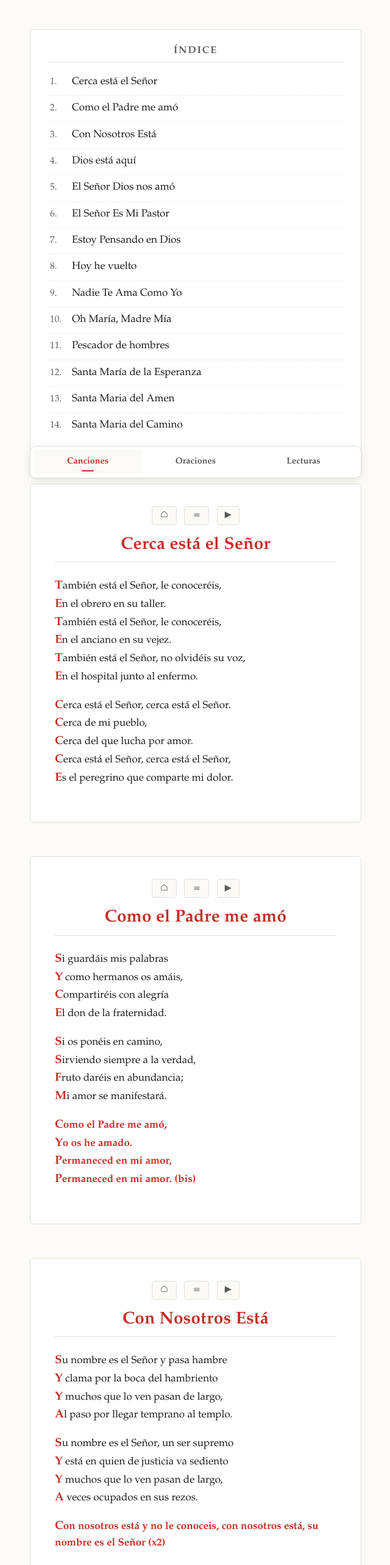
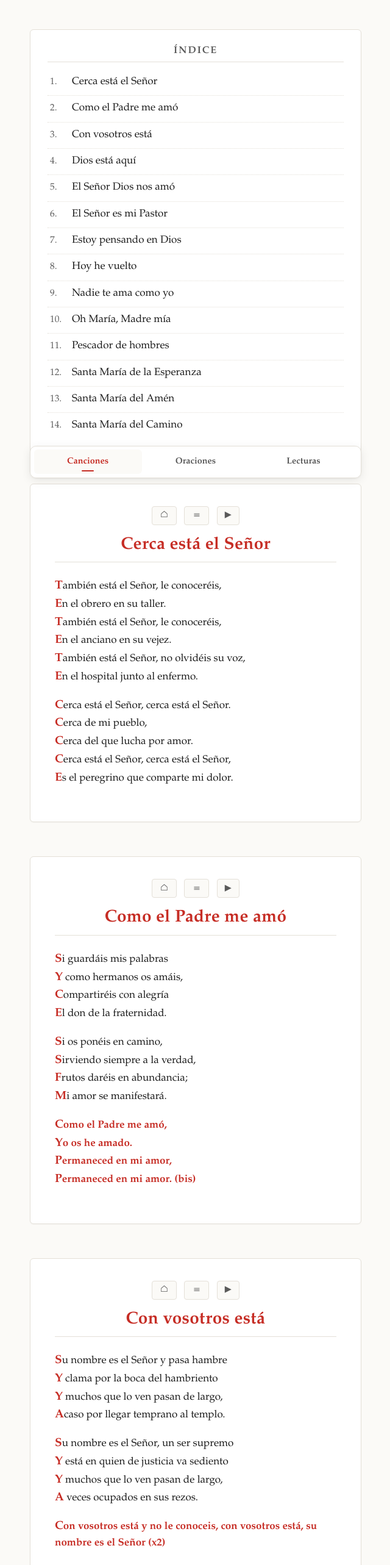
Before and after one commit to Perlesvaux/cancionero, a React (Vite) app: page / in a window 1280 px wide. Shown: the top 2566 px of the page at 61% size, without its empty margins (319-959 px from the left). Built offline with nearby package versions, Linux system fonts and the light colour scheme.

Commit message:
fix: fixed typos

```diff
--- a/src/constants/canciones/como_el_padre_me_amo.ts
+++ b/src/constants/canciones/como_el_padre_me_amo.ts
@@ -21,7 +21,7 @@ export default {
 
   Si os ponéis en camino,
   Sirviendo siempre a la verdad,
-  Fruto daréis en abundancia;
+  Frutos daréis en abundancia;
   Mi amor se manifestará.
 
   No veréis amor tan grande
@@ -42,7 +42,7 @@ export default {
 
   Si os ponéis en camino,
   Sirviendo siempre a la verdad,
-  Fruto daréis en abundancia;
+  Frutos daréis en abundancia;
   Mi amor se manifestará.
 
   **Como el Padre me amó,**
--- a/src/constants/canciones/con_nosotros_esta.ts
+++ b/src/constants/canciones/con_vosotros_esta.ts
@@ -3,18 +3,18 @@ import type {Cancion} from '../../types'
 
 export default {
 
-  nombre: "Con Nosotros Está",
+  nombre: "Con vosotros está",
   letra: `Su nombre es el Señor y pasa hambre
   Y clama por la boca del hambriento
   Y muchos que lo ven pasan de largo,
-  Al paso por llegar temprano al templo.
+  Acaso por llegar temprano al templo.
 
   Su nombre es el Señor, un ser supremo
   Y está en quien de justicia va sediento
   Y muchos que lo ven pasan de largo,
   A veces ocupados en sus rezos.
 
-  **Con nosotros está y no le conoceis, con nosotros está, su nombre es el Señor (x2)**
+  **Con vosotros está y no le conoceis, con vosotros está, su nombre es el Señor (x2)**
 
   Su nombre es el Señor y está desnudo,
   La ausencia del amor hiela sus huesos
@@ -39,14 +39,14 @@ export default {
   resumen:`Su nombre es el Señor y pasa hambre
   Y clama por la boca del hambriento
   Y muchos que lo ven pasan de largo,
-  Al paso por llegar temprano al templo.
+  Acaso por llegar temprano al templo.
 
   Su nombre es el Señor, un ser supremo
   Y está en quien de justicia va sediento
   Y muchos que lo ven pasan de largo,
   A veces ocupados en sus rezos.
 
-  **Con nosotros está y no le conoceis, con nosotros está, su nombre es el Señor (x2)**`,
+  **Con vosotros está y no le conoceis, con vosotros está, su nombre es el Señor (x2)**`,
 
   isShort: false
 
--- a/src/constants/canciones/el_senor_es_mi_pastor.ts
+++ b/src/constants/canciones/el_senor_es_mi_pastor.ts
@@ -2,8 +2,8 @@ import type {Cancion} from '../../types'
 
 export default {
 
-  nombre: "El Señor Es Mi Pastor",
-  letra:`El Señor es mi pastor, con él nada me falta.
+  nombre: "El Señor es mi Pastor",
+  letra:`El Señor es mi Pastor, con él nada me falta.
   En verdes praderas él me hace recostar.
   Me conduce hacia fuentes tranquilas
   y repara mis fuerzas.
@@ -12,14 +12,14 @@ export default {
   porque tú vas conmigo: tu vara y tu cayado me sosiegan.`,
 
 
-  resumen:`**El Señor es mi pastor**,
+  resumen:`**El Señor es mi Pastor**,
   **Nada me faltará**
 
   A fuentes tranquilas me conduces
   Me guías por los senderos
   Por el honor de tu nombre
 
-  **El Señor es mi pastor,**
+  **El Señor es mi Pastor,**
   **Nada me faltará**`,
 
 
--- a/src/constants/canciones/estoy_pensando_en_dios.ts
+++ b/src/constants/canciones/estoy_pensando_en_dios.ts
@@ -2,30 +2,30 @@ import type {Cancion} from '../../types'
 
 export default {
 
-  nombre: "Estoy Pensando en Dios",
+  nombre: "Estoy pensando en Dios",
   letra:`**Estoy pensando en Dios**
-  **Estoy pensando en su amor**
+  **Estoy pensando en Su amor**
   **Estoy pensando en Dios**
-  **Estoy pensando en su amor**
+  **Estoy pensando en Su amor**
 
-  Olvida el hombre a su Señor y poco a poco se desvía
+  Olvida el hombre a Su Señor y poco a poco se desvía
   Y entre angustia y cobardía va perdiéndose el amor
-  Dios le habla como amigo, huye el hombre de su amor
+  Dios le habla como amigo, huye el hombre de Su amor
 
   **Estoy pensando en Dios**
-  **Estoy pensando en su amor**
+  **Estoy pensando en Su amor**
   **Estoy pensando en Dios**
-  **Estoy pensando en su amor**`,
+  **Estoy pensando en Su amor**`,
 
 
-  resumen: `Olvida el hombre a su Señor y poco a poco se desvía
+  resumen: `Olvida el hombre a Su Señor y poco a poco se desvía
   Y entre angustia y cobardía va perdiéndose el amor
-  Dios le habla como amigo, huye el hombre de su amor
+  Dios le habla como amigo, huye el hombre de Su amor
 
   **Estoy pensando en Dios**
-  **Estoy pensando en su amor**
+  **Estoy pensando en Su amor**
   **Estoy pensando en Dios**
-  **Estoy pensando en su amor**`,
+  **Estoy pensando en Su amor**`,
 
 
   isShort: false
--- a/src/constants/canciones/hoy_he_vuelto.ts
+++ b/src/constants/canciones/hoy_he_vuelto.ts
@@ -15,7 +15,7 @@ export default {
   Por caminos que se alejan, me perdí
   Por caminos que se alejan, me perdí
 
-  Y hoy he vuelto, madre, a recordar
+  Hoy he vuelto, madre, a recordar
   Cuántas cosas dije ante tu altar
   Y al rezarte puedo comprender
   **Que una madre no se cansa de esperar**
@@ -27,14 +27,14 @@ export default {
   Y tu abrazo es mi alegría de volver
   Y tu abrazo es mi alegría de volver
 
-  Y hoy he vuelto, madre, a recordar
+  Hoy he vuelto, madre, a recordar
   Cuántas cosas dije ante tu altar
   Y al rezarte puedo comprender
   **Que una madre no se cansa de esperar**
   **Que una madre no se cansa de esperar**`,
 
 
-  resumen:`Y hoy he vuelto, madre, a recordar
+  resumen:`Hoy he vuelto, madre, a recordar
   Cuántas cosas dije ante tu altar
   Y al rezarte puedo comprender
   **Que una madre no se cansa de esperar**
--- a/src/constants/canciones/nadie_te_ama_como_yo.ts
+++ b/src/constants/canciones/nadie_te_ama_como_yo.ts
@@ -2,7 +2,7 @@ import type {Cancion} from '../../types'
 
 export default {
 
-  nombre: "Nadie Te Ama Como Yo",
+  nombre: "Nadie te ama como yo",
   letra:`Cuánto he esperado este momento
   Cuánto he esperado que estuvieras así
   Cuánto he esperado que me hablaras
@@ -11,19 +11,19 @@ export default {
   Yo sé bien lo que has vivido
   Sé bien por qué has llorado
   Yo sé bien lo que has sufrido
-  Pues de Tu lado no me he ido
+  Pues de tu lado no me he ido
 
-  **Pues nadie Te ama como yo**
-  **Pues nadie Te ama como yo**
+  **Pues nadie te ama como yo**
+  **Pues nadie te ama como yo**
   **Mira la cruz**
   **Esa es mi más grande prueba**
-  **Nadie Te ama como yo**
+  **Nadie te ama como yo**
 
-  **Pues nadie Te ama como yo**
-  **Pues nadie Te ama como yo**
+  **Pues nadie te ama como yo**
+  **Pues nadie te ama como yo**
   **Mira la cruz**
   **Fue por Ti, fue porque Te amo**
-  **Nadie Te ama como yo**
+  **Nadie te ama como yo**
 
   Yo sé bien lo que me dices
   Aunque a veces no me hables
@@ -35,14 +35,14 @@ export default {
   Aún, a veces, Te he cargado
   Yo he sido Tu mejor amigo
 
-  **Pues nadie Te ama como yo**
-  **Pues nadie Te ama como yo**
+  **Pues nadie te ama como yo**
+  **Pues nadie te ama como yo**
   **Mira la cruz**
   **Esa es mi más grande prueba**
-  **Nadie Te ama como yo**
+  **Nadie te ama como yo**
 
-  **Pues nadie Te ama como yo**
-  **Pues nadie Te ama como yo**
+  **Pues nadie te ama como yo**
+  **Pues nadie te ama como yo**
   **Mira la cruz**
   **Fue por Ti, fue porque Te amo**`,
 
@@ -50,13 +50,13 @@ export default {
   resumen:`Yo sé bien lo que has vivido
   Sé bien por qué has llorado
   Yo sé bien lo que has sufrido
-  Pues de Tu lado no me he ido
+  Pues de tu lado no me he ido
 
-  **Pues nadie Te ama como yo**
-  **Pues nadie Te ama como yo**
+  **Pues nadie te ama como yo**
+  **Pues nadie te ama como yo**
   **Mira la cruz**
   **Esa es mi más grande prueba**
-  **Nadie Te ama como yo**`,
+  **Nadie te ama como yo**`,
 
   isShort: false
 
--- a/src/constants/canciones/oh_maria_madre_mia.ts
+++ b/src/constants/canciones/oh_maria_madre_mia.ts
@@ -3,7 +3,7 @@ import type {Cancion} from '../../types'
 
 export default {
 
-  nombre: "Oh María, Madre Mía",
+  nombre: "Oh María, Madre mía",
   letra:`**¡Oh María, Madre mía, oh consuelo del mortal! Amparadme y guiadme a la patria celestial.**
 
   Con el ángel de María las grandezas celebrad;
@@ -18,8 +18,8 @@ export default {
   De sus gracias tesorera Te ha nombrado el redentor
   Con tal madre y medianera Nada temas, pecador.
 
-  Pues te llamo con fe viva Muestra, madre, tu bondad;
-  A mí vuelve compasiva Tu mirada de piedad.
+  Pues te llamo con fe viva, muestra Madre tu bondad;
+  A mí vuelve compasiva tu mirada de piedad.
 
   Hijo fiel, quiera amarte Y por ti sólo vivir
   Y por premio de ensalzarte Ensalzándote morir. **(Coro)**
@@ -28,8 +28,8 @@ export default {
   Y contigo sus finezas Mil y mil siglos cantar. **(Coro)**`,
 
 
-  resumen:`Pues te llamo con fe viva Muestra, madre, tu bondad;
-  A mí vuelve compasiva Tu mirada de piedad.
+  resumen:`Pues te llamo con fe viva, muestra Madre tu bondad;
+  A mí vuelve compasiva tu mirada de piedad.
 
   **¡Oh María, Madre mía, oh consuelo del mortal!**
   **Amparadme y guiadme a la patria celestial. (x3)**`,
--- a/src/constants/canciones/santa_maria_de_la_esperanza.ts
+++ b/src/constants/canciones/santa_maria_de_la_esperanza.ts
@@ -3,7 +3,7 @@ import type {Cancion} from '../../types'
 export default {
 
   nombre: "Santa María de la Esperanza",
-  letra: `**Santa maría de la esperanza**
+  letra: `**Santa María de la Esperanza**
   **Mantén el ritmo de nuestra espera**
   **Mantén el ritmo de nuestra espera**
 
@@ -34,7 +34,7 @@ export default {
   Y nosotros esperamos que su vida
   Anime nuestro mundo para siempre.
 
-  **Santa maría de la esperanza**
+  **Santa María de la Esperanza**
   **Mantén el ritmo de nuestra espera**
   **Mantén el ritmo de nuestra espera**`
 ,
--- a/src/constants/canciones/santa_maria_del_amen.ts
+++ b/src/constants/canciones/santa_maria_del_amen.ts
@@ -2,8 +2,10 @@ import type {Cancion} from '../../types'
 
 export default {
 
-  nombre: "Santa Maria del Amen",
-  letra: `**Madre de todos los hombres, enséñanos a decir Amén**
+  nombre: "Santa María del Amén",
+  letra: `**Madre de todos los hombres**
+
+    **Enséñanos a decir Amén**
 
     Cuando la noche se acerca
     Y se oscurece la fe.
@@ -21,13 +23,15 @@ export default {
     **Madre de todos los hombres, enséñanos a decir Amén**
 
     Cuando nos llegue la muerte
-    Y tú nos lleves al cielo.
+    Y Tú nos lleves al cielo.
 
     **Madre de todos los hombres, enséñanos a decir Amén**`
 ,
 
 
-  resumen: `**Madre de todos los hombres, enséñanos a decir Amén**
+  resumen: `**Madre de todos los hombres,
+
+  **Enséñanos a decir Amén**
 
   Cuando la noche se acerca
   Y se oscurece la fe. **(Coro)**
@@ -39,7 +43,7 @@ export default {
   Y nos sentimos felices. **(Coro)**
 
   Cuando nos llegue la muerte
-  Y tú nos lleves al cielo. **(Coro)**`,
+  Y Tú nos lleves al cielo. **(Coro)**`,
 
   isShort: false
 
--- a/src/constants/canciones/santa_maria_del_camino.ts
+++ b/src/constants/canciones/santa_maria_del_camino.ts
@@ -2,11 +2,11 @@ import type {Cancion} from '../../types'
 
 export default {
 
-  nombre: "Santa Maria del Camino",
+  nombre: "Santa María del Camino",
   letra: `Mientras recorres la vida
   Tú nunca solo estás
   Contigo por el camino
-  Santa María, va
+  Santa María va.
 
   **Ven con nosotros al caminar**
   **Santa María, ven**
@@ -32,7 +32,7 @@ export default {
   resumen:`Mientras recorres la vida
   Tú nunca solo estás
   Contigo por el camino
-  Santa María, va
+  Santa María va.
 
   **Ven con nosotros al caminar**
   **Santa María, ven**
```
